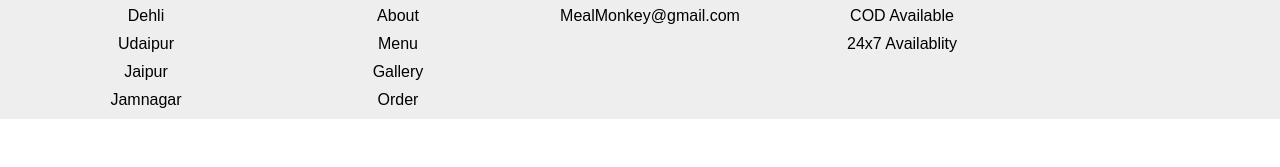
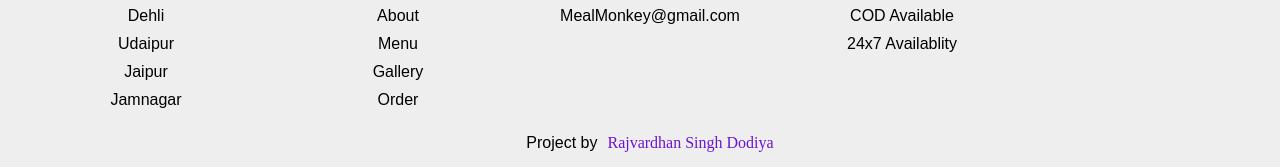
Before and after one commit to 0xRajvardhan/MealMonkey.com, a plain HTML site: page index.html in a window 1280 px wide. Shown: the part 6508-6675 px from the top of the page. Before the commit the page ends 6627 px from the top, so only its background shows below. Drawn offline with Linux system fonts and the light colour scheme.

Commit message:
end note and scrollbar css added

```diff
--- a/index.html
+++ b/index.html
@@ -810,6 +810,9 @@
             </div>
 
         </div>
+
+        <p class="end">Project by<span>Rajvardhan Singh Dodiya</span></p>
+
     </footer>
 
 </body>
--- a/style.css
+++ b/style.css
@@ -778,3 +778,30 @@ footer .footer_main .footer_tag i {
 footer .footer_main .footer_tag i:hover {
     color: #fac031;
 }
+
+footer .end {
+    display: flex;
+    align-items: center;
+    justify-content: center;
+    padding: 15px;
+}
+
+footer .end span {
+    color: #6c14d0;
+    margin-left: 10px;
+    font-family: mv boli;
+}
+
+::-webkit-scrollbar {
+    width: 13px;
+}
+
+::-webkit-scrollbar-track {
+    border-radius: 15px;
+    box-shadow: inset 0 0 5px rgba(0, 0, 0, 0.5);
+}
+
+::-webkit-scrollbar-thumb {
+    background: #fac031;
+    border-radius: 15px;
+}
```
